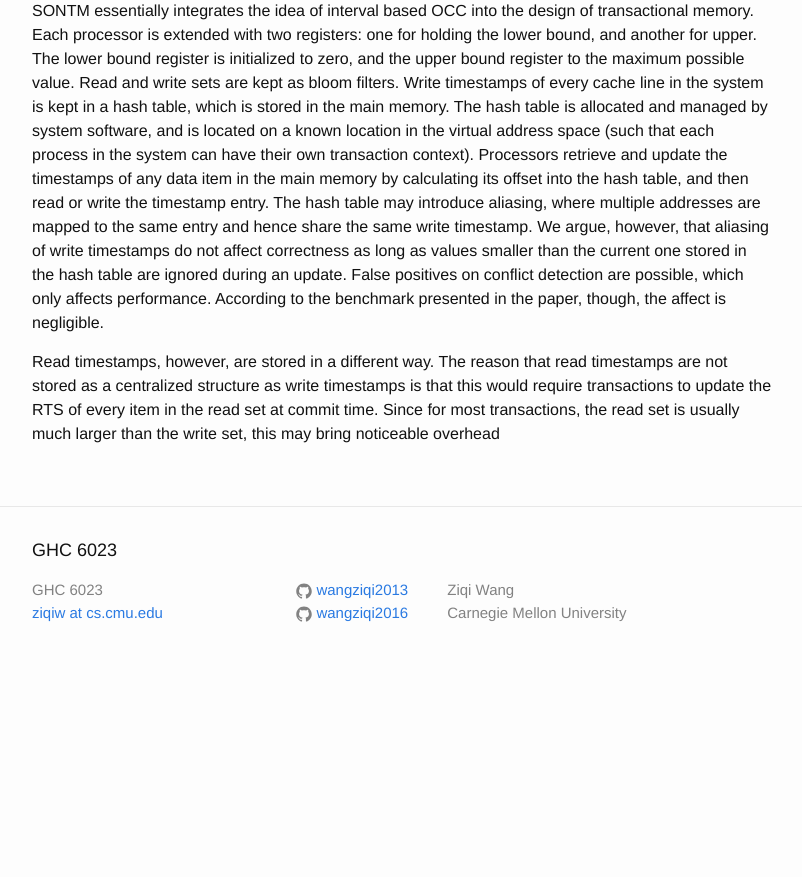
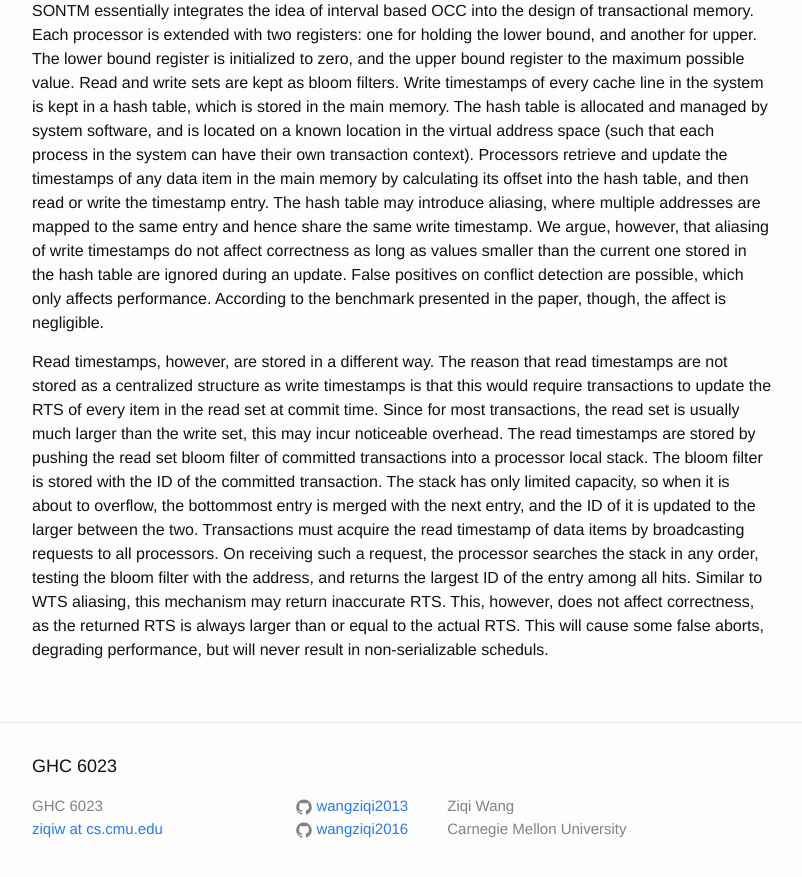
Before and after one commit to wangziqi2013/wangziqi2013.github.io, a Jekyll site: the page built from _posts/2018-06-20-sontm.markdown, in a window 1280 px wide and 900 px high, scrolled down 1453 px. Shown: the top 877 px of the window, without its empty margins (238-1040 px from the left). Built offline with Jekyll 4.4.1, drawn with Linux system fonts in a browser that asks for light colours; before the commit the page ends 2137 px from its top, so only the background shows below that.

Commit message:
Finish read set

```diff
--- a/_posts/2018-06-20-sontm.markdown
+++ b/_posts/2018-06-20-sontm.markdown
@@ -61,4 +61,13 @@ only affects performance. According to the benchmark presented in the paper, tho
 Read timestamps, however, are stored in a different way. The reason that read timestamps are not stored as
 a centralized structure as write timestamps is that this would require transactions to update the RTS
 of every item in the read set at commit time. Since for most transactions, the read set is usually much larger
-than the write set, this may bring noticeable overhead
+than the write set, this may incur noticeable overhead. The read timestamps are stored by pushing the read
+set bloom filter of committed transactions into a processor local stack. The bloom filter is stored with the
+ID of the committed transaction. The stack has only limited capacity, so when it is about to overflow, the
+bottommost entry is merged with the next entry, and the ID of it is updated to the larger between the two.
+Transactions must acquire the read timestamp of data items by broadcasting requests to all processors.
+On receiving such a request, the processor searches the stack in any order, testing the bloom filter with
+the address, and returns the largest ID of the entry among all hits. Similar to WTS aliasing, this mechanism
+may return inaccurate RTS. This, however, does not affect correctness, as the returned RTS is always larger than
+or equal to the actual RTS. This will cause some false aborts, degrading performance, but will never
+result in non-serializable scheduls.
```
